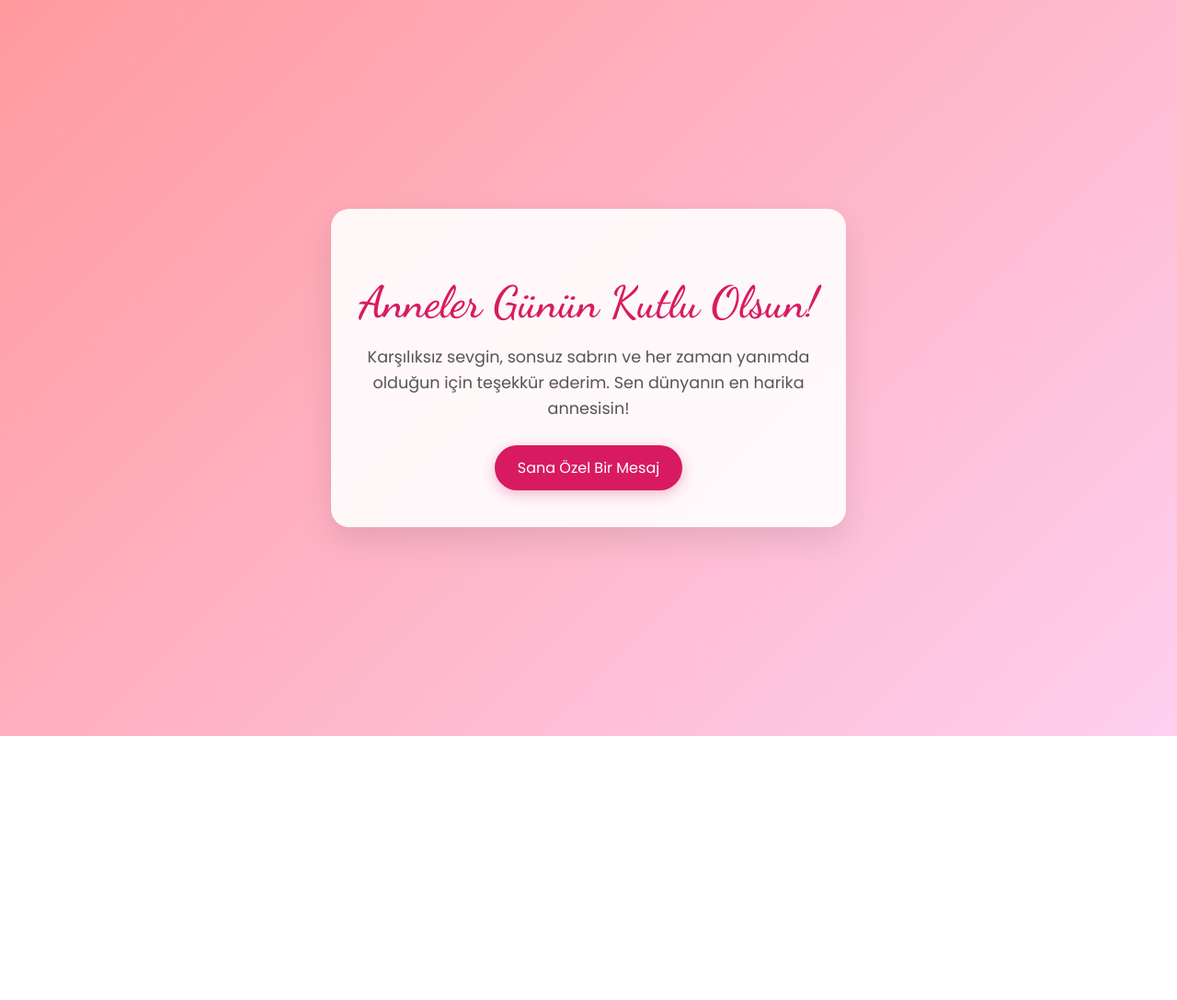
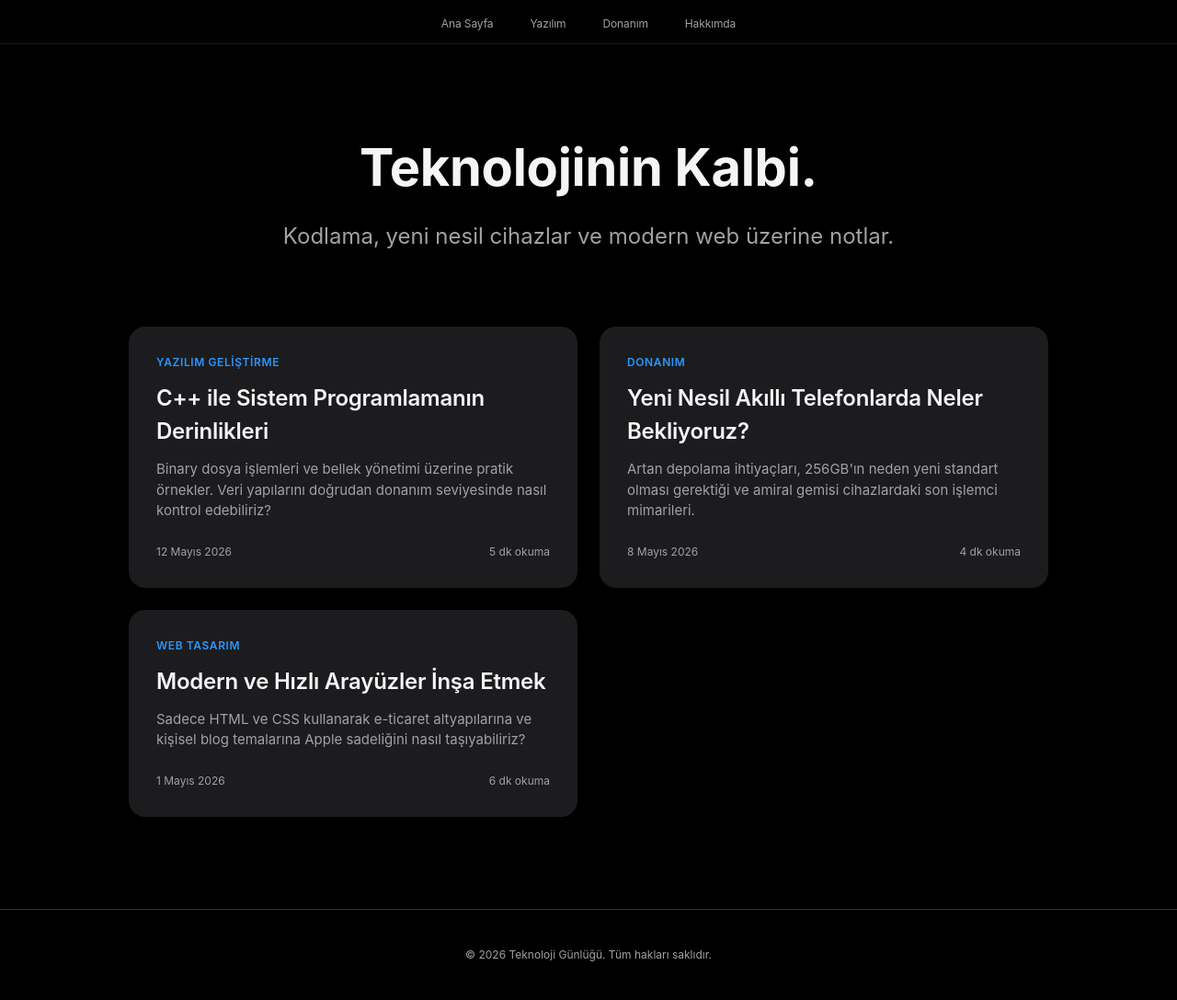
Before and after one commit to canergulec/azra.html, a plain HTML site: page index.html in a window 1280 px wide. Shown: the whole page at 92% size. Before the commit the page ends 800 px from the top, so only its background shows below. Drawn offline with Linux system fonts and the light colour scheme.

Commit message:
Update index.html

```diff
--- a/index.html
+++ b/index.html
@@ -3,132 +3,233 @@
 <head>
     <meta charset="UTF-8">
     <meta name="viewport" content="width=device-width, initial-scale=1.0">
-    <title>Canım Annem</title>
+    <title>Teknoloji Günlüğü</title>
     <style>
-        @import url('https://fonts.googleapis.com/css2?family=Dancing+Script:wght@600&family=Poppins:wght@300;400;600&display=swap');
+        /* Renk Paleti ve Değişkenler */
+        :root {
+            --bg-color: #000000;
+            --text-main: #f5f5f7;
+            --text-muted: #a1a1a6;
+            --card-bg: #1c1c1e;
+            --border-color: #333336;
+            --accent: #2997ff;
+        }
+
+        /* Temel Sıfırlamalar */
+        * {
+            box-sizing: border-box;
+            margin: 0;
+            padding: 0;
+        }
 
         body {
-            margin: 0;
-            padding: 0;
-            min-height: 100vh;
-            display: flex;
-            justify-content: center;
-            align-items: center;
-            background: linear-gradient(135deg, #ff9a9e 0%, #fecfef 99%, #fecfef 100%);
-            font-family: 'Poppins', sans-serif;
-            overflow: hidden;
-            text-align: center;
+            background-color: var(--bg-color);
+            color: var(--text-main);
+            /* Apple benzeri sistem fontları */
+            font-family: -apple-system, BlinkMacSystemFont, "Segoe UI", Roboto, Helvetica, Arial, sans-serif;
+            line-height: 1.5;
+            -webkit-font-smoothing: antialiased;
         }
 
-        .card {
-            background: rgba(255, 255, 255, 0.9);
-            padding: 40px 30px;
-            border-radius: 20px;
-            box-shadow: 0 15px 35px rgba(0,0,0,0.1);
-            max-width: 500px;
-            width: 90%;
-            z-index: 10;
-            backdrop-filter: blur(10px);
+        /* Glassmorphism Etkili Üst Menü */
+        header {
+            position: fixed;
+            top: 0;
+            width: 100%;
+            height: 48px;
+            background: rgba(0, 0, 0, 0.7);
+            backdrop-filter: saturate(180%) blur(20px);
+            -webkit-backdrop-filter: saturate(180%) blur(20px);
+            border-bottom: 1px solid rgba(255, 255, 255, 0.1);
+            display: flex;
+            align-items: center;
+            justify-content: center;
+            z-index: 1000;
         }
 
-        h1 {
-            font-family: 'Dancing Script', cursive;
-            color: #d81b60;
-            font-size: 3rem;
-            margin-bottom: 10px;
+        nav ul {
+            display: flex;
+            list-style: none;
+            gap: 40px;
         }
 
-        p {
-            color: #555;
-            font-size: 1.1rem;
-            line-height: 1.6;
-            margin-bottom: 25px;
+        nav a {
+            color: var(--text-muted);
+            text-decoration: none;
+            font-size: 12px;
+            font-weight: 400;
+            letter-spacing: -0.01em;
+            transition: color 0.3s ease;
         }
 
-        .btn {
-            background-color: #d81b60;
-            color: white;
-            border: none;
-            padding: 12px 25px;
-            font-size: 1rem;
-            font-family: 'Poppins', sans-serif;
-            border-radius: 50px;
-            cursor: pointer;
-            transition: transform 0.3s, background-color 0.3s;
-            box-shadow: 0 4px 15px rgba(216, 27, 96, 0.3);
+        nav a:hover {
+            color: var(--text-main);
         }
 
-        .btn:hover {
-            background-color: #ad1457;
-            transform: translateY(-2px);
+        /* Hero (Karşılama) Alanı */
+        .hero {
+            text-align: center;
+            padding: 140px 20px 60px;
+            max-width: 800px;
+            margin: 0 auto;
         }
 
-        #message {
-            display: none;
-            margin-top: 20px;
-            font-weight: 600;
-            color: #c2185b;
-            font-size: 1.2rem;
-            animation: fadeIn 1s ease-in-out;
+        .hero h1 {
+            font-size: 56px;
+            font-weight: 700;
+            letter-spacing: -0.005em;
+            margin-bottom: 15px;
         }
 
-        @keyframes fadeIn {
-            from { opacity: 0; transform: translateY(10px); }
-            to { opacity: 1; transform: translateY(0); }
+        .hero p {
+            font-size: 24px;
+            color: var(--text-muted);
+            font-weight: 400;
         }
 
-        /* Uçuşan Kalpler için CSS */
-        .heart {
-            position: absolute;
-            color: #ff4081;
-            font-size: 1.5rem;
-            animation: floatUp 4s linear forwards;
-            z-index: 1;
+        /* Blog Kartları Izgarası */
+        .container {
+            max-width: 1040px;
+            margin: 0 auto;
+            padding: 20px;
         }
 
-        @keyframes floatUp {
-            0% { transform: translateY(100vh) scale(0); opacity: 1; }
-            100% { transform: translateY(-10vh) scale(1.5); opacity: 0; }
+        .grid {
+            display: grid;
+            grid-template-columns: repeat(auto-fit, minmax(320px, 1fr));
+            gap: 24px;
+        }
+
+        /* Apple Tarzı Yuvarlatılmış Kartlar */
+        .card {
+            background-color: var(--card-bg);
+            border-radius: 18px;
+            padding: 30px;
+            text-decoration: none;
+            display: flex;
+            flex-direction: column;
+            transition: transform 0.3s ease, background-color 0.3s ease;
+            cursor: pointer;
+        }
+
+        .card:hover {
+            transform: scale(1.02);
+            background-color: #242426;
+        }
+
+        .card-category {
+            font-size: 12px;
+            font-weight: 600;
+            color: var(--accent);
+            text-transform: uppercase;
+            letter-spacing: 0.05em;
+            margin-bottom: 12px;
+        }
+
+        .card h2 {
+            color: var(--text-main);
+            font-size: 24px;
+            margin-bottom: 12px;
+            font-weight: 600;
+            letter-spacing: -0.01em;
+        }
+
+        .card p {
+            color: var(--text-muted);
+            font-size: 15px;
+            flex-grow: 1;
+        }
+
+        .card-footer {
+            margin-top: 24px;
+            font-size: 12px;
+            color: var(--text-muted);
+            display: flex;
+            justify-content: space-between;
+        }
+
+        /* Alt Bilgi */
+        footer {
+            text-align: center;
+            padding: 40px 20px;
+            color: var(--text-muted);
+            font-size: 12px;
+            border-top: 1px solid var(--border-color);
+            margin-top: 80px;
+        }
+
+        /* Mobil Uyum */
+        @media (max-width: 768px) {
+            .hero h1 { font-size: 40px; }
+            .hero p { font-size: 20px; }
+            nav ul { gap: 20px; }
         }
     </style>
 </head>
 <body>
 
-    <div class="card">
-        <h1>Anneler Günün Kutlu Olsun!</h1>
-        <p>Karşılıksız sevgin, sonsuz sabrın ve her zaman yanımda olduğun için teşekkür ederim. Sen dünyanın en harika annesisin!</p>
-        <button class="btn" onclick="showMessage()">Sana Özel Bir Mesaj</button>
-        <div id="message">İyi ki varsın, seni çok seviyorum! ❤️</div>
-    </div>
+    <!-- Üst Menü -->
+    <header>
+        <nav>
+            <ul>
+                <li><a href="#">Ana Sayfa</a></li>
+                <li><a href="#">Yazılım</a></li>
+                <li><a href="#">Donanım</a></li>
+                <li><a href="#">Hakkımda</a></li>
+            </ul>
+        </nav>
+    </header>
 
-    <script>
-        function showMessage() {
-            // Mesajı göster
-            document.getElementById("message").style.display = "block";
+    <!-- Karşılama Alanı -->
+    <section class="hero">
+        <h1>Teknolojinin Kalbi.</h1>
+        <p>Kodlama, yeni nesil cihazlar ve modern web üzerine notlar.</p>
+    </section>
 
-            // Kalp yağmuru başlat
-            for(let i = 0; i < 30; i++) {
-                setTimeout(createHeart, i * 100);
-            }
-        }
+    <!-- Blog İçerikleri -->
+    <main class="container">
+        <div class="grid">
 
-        function createHeart() {
-            const heart = document.createElement("div");
-            heart.classList.add("heart");
-            heart.innerHTML = "❤️";
+            <!-- Makale 1 -->
+            <article class="card">
+                <span class="card-category">Yazılım Geliştirme</span>
+                <h2>C++ ile Sistem Programlamanın Derinlikleri</h2>
+                <p>Binary dosya işlemleri ve bellek yönetimi üzerine pratik örnekler. Veri yapılarını doğrudan donanım seviyesinde nasıl kontrol edebiliriz?</p>
+                <div class="card-footer">
+                    <span>12 Mayıs 2026</span>
+                    <span>5 dk okuma</span>
+                </div>
+            </article>
 
-            // Ekranın rastgele bir yerinden başlat
-            heart.style.left = Math.random() * 100 + "vw";
-            heart.style.animationDuration = Math.random() * 2 + 3 + "s"; // 3 ile 5 saniye arası
+            <!-- Makale 2 -->
+            <article class="card">
+                <span class="card-category">Donanım</span>
+                <h2>Yeni Nesil Akıllı Telefonlarda Neler Bekliyoruz?</h2>
+                <p>Artan depolama ihtiyaçları, 256GB'ın neden yeni standart olması gerektiği ve amiral gemisi cihazlardaki son işlemci mimarileri.</p>
+                <div class="card-footer">
+                    <span>8 Mayıs 2026</span>
+                    <span>4 dk okuma</span>
+                </div>
+            </article>
 
-            document.body.appendChild(heart);
+            <!-- Makale 3 -->
+            <article class="card">
+                <span class="card-category">Web Tasarım</span>
+                <h2>Modern ve Hızlı Arayüzler İnşa Etmek</h2>
+                <p>Sadece HTML ve CSS kullanarak e-ticaret altyapılarına ve kişisel blog temalarına Apple sadeliğini nasıl taşıyabiliriz?</p>
+                <div class="card-footer">
+                    <span>1 Mayıs 2026</span>
+                    <span>6 dk okuma</span>
+                </div>
+            </article>
 
-            // Animasyon bitince kalbi DOM'dan temizle
-            setTimeout(() => {
-                heart.remove();
-            }, 5000);
-        }
-    </script>
+        </div>
+    </main>
+
+    <!-- Alt Bilgi -->
+    <footer>
+        <p>&copy; 2026 Teknoloji Günlüğü. Tüm hakları saklıdır.</p>
+    </footer>
 
 </body>
 </html>
```
